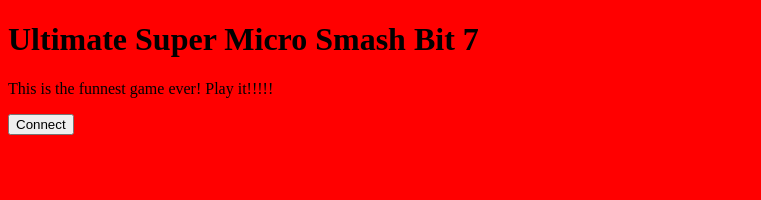
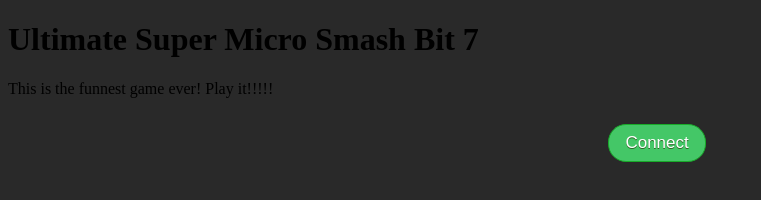
Before and after one commit to Hungary4Success/microsmash, a website built with webpack: page src/index.html in a window 1280 px wide. Shown: the whole page, without its empty margins (0-761 px from the left). Built offline with nearby package versions, Linux system fonts and the light colour scheme.

Commit message:
Adds css formatting

```diff
--- a/src/index.html
+++ b/src/index.html
@@ -14,7 +14,9 @@
     <h1>Ultimate Super Micro Smash Bit 7</h1>
     <p>This is the funnest game ever! Play it!!!!!</p>
 
-    <input id="connectButton" type="button" value="Connect" />
+    <div id="connect">
+        <input class="connectButton" type="button" value="Connect" />
+    </div>
 
     <div id="GameView"></div>
 
--- a/src/main.css
+++ b/src/main.css
@@ -1,8 +1,37 @@
 body {
-    background-color: red;
+    background-color: rgb(41, 41, 41);
 }
 
 #GameView {
 	width: 512px;
 	margin: auto;
 }
+
+#connect {
+	margin: auto;
+	width: 5%;
+	padding: 10px;
+}
+
+.connectButton {
+	background-color:#44c767;
+	-moz-border-radius:18px;
+	-webkit-border-radius:18px;
+	border-radius:18px;
+	border:1px solid #18ab29;
+	display:inline-block;
+	cursor:pointer;
+	color:#ffffff;
+	font-family:Arial;
+	font-size:17px;
+	padding:8px 16px;
+	text-decoration:none;
+	text-shadow:0px 1px 0px #2f6627;
+}
+.connectButton:hover {
+	background-color:#5cbf2a;
+}
+.connectButton:active {
+	position:relative;
+	top:1px;
+}
```
